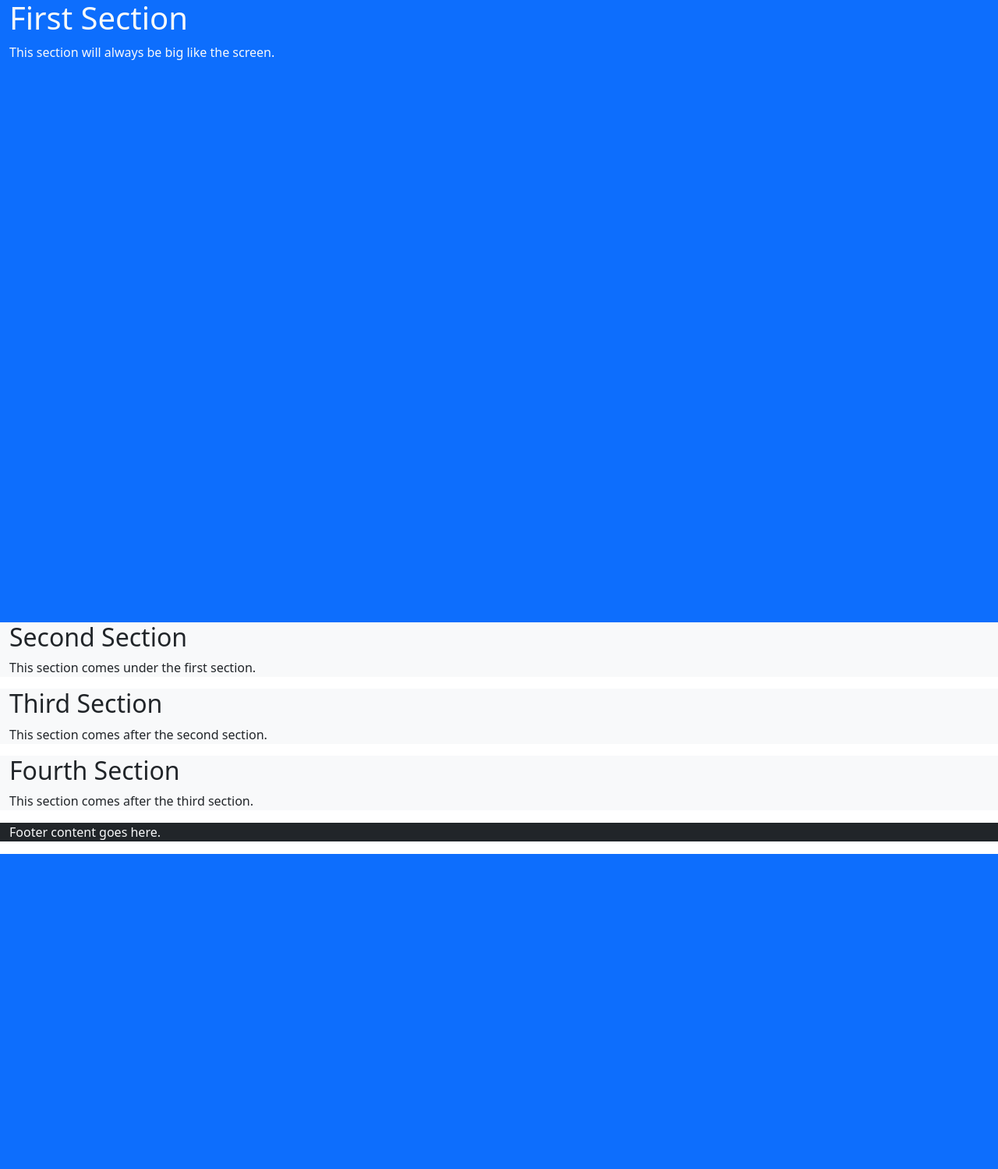
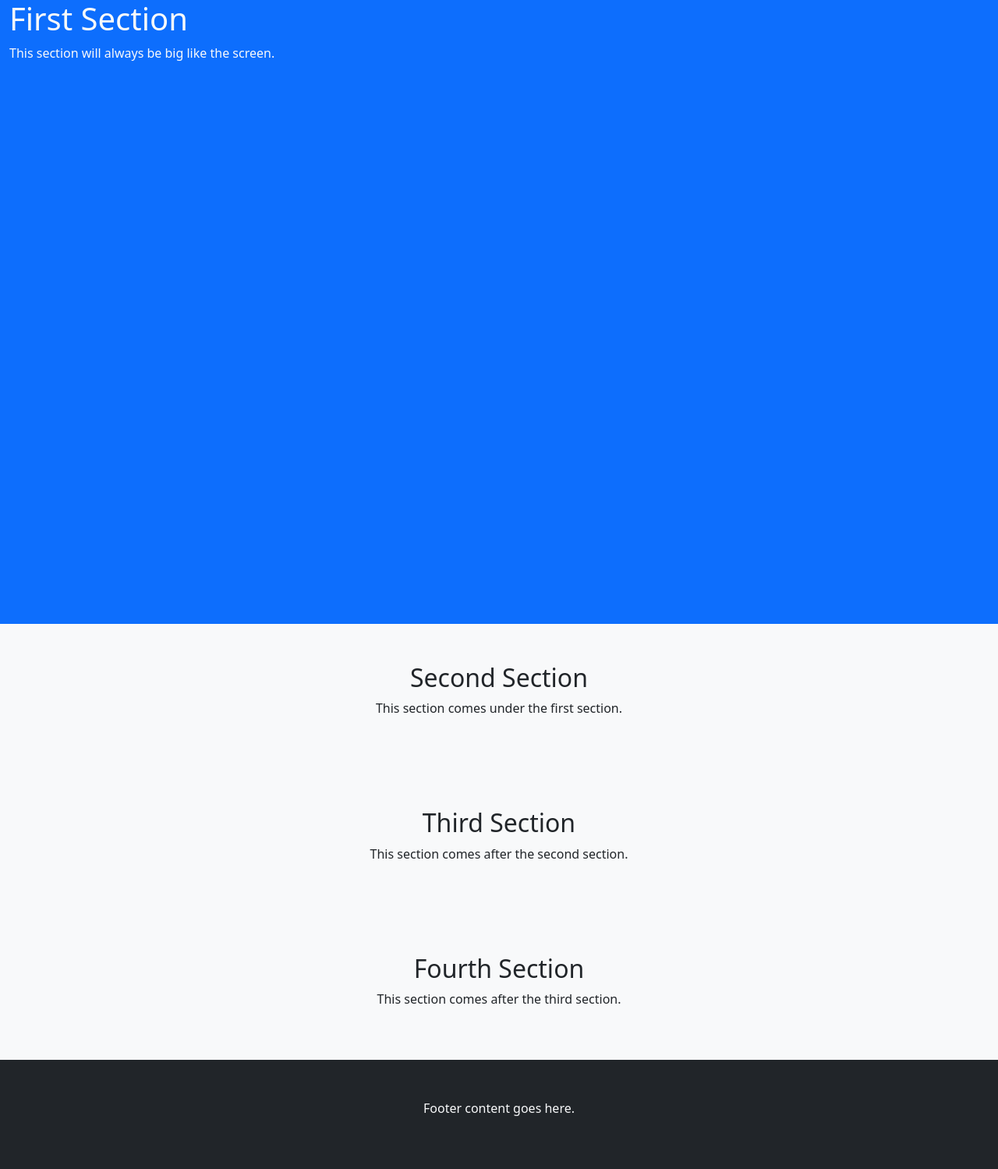
Before and after one commit to liborhavranek/Restaurant, a Flask app: page / in a window 1280 px wide. Shown: the whole page at 78% size. Before the commit the page ends 1095 px from the top, so only its background shows below. Run offline with Flask 3, Linux system fonts and the light colour scheme; some libraries are stand-ins or nearby versions.

Commit message:
Create index page
section are created

see #002

```diff
--- a/templates/index.html
+++ b/templates/index.html
@@ -3,20 +3,20 @@
 <head>
     <title>Flask Project</title>
     <!-- Add Bootstrap CSS link -->
-      <link href="https://cdn.jsdelivr.net/npm/bootstrap@5.2.3/dist/css/bootstrap.min.css" rel="stylesheet" integrity="sha384-rbsA2VBKQhggwzxH7pPCaAqO46MgnOM80zW1RWuH61DGLwZJEdK2Kadq2F9CUG65" crossorigin="anonymous">    <style>
+    <link href="https://cdn.jsdelivr.net/npm/bootstrap@5.2.3/dist/css/bootstrap.min.css" rel="stylesheet" integrity="sha384-rbsA2VBKQhggwzxH7pPCaAqO46MgnOM80zW1RWuH61DGLwZJEdK2Kadq2F9CUG65" crossorigin="anonymous">
+    <style>
         /* Add your custom CSS styles here */
         /* Set the height of the first section to match the screen height */
         #first-section {
             height: 100vh;
         }
 
-        /* Remove margin and padding between sections */
-        section {
-            margin-top: -1px;
-            padding-top: 0;
-            margin-bottom: 0;
-            padding-bottom: 0;
-        }
+      .section {
+        padding: 50px 0;
+        text-align: center;
+      }
+
+
     </style>
 </head>
 <body>
@@ -28,7 +28,7 @@
         </div>
     </section>
 
-    <section id="second-section" class="bg-light">
+    <section id="second-section" class="bg-light section">
         <!-- Content for the second section -->
         <div class="container-fluid">
             <h2>Second Section</h2>
@@ -36,7 +36,7 @@
         </div>
     </section>
 
-    <section id="third-section" class="bg-light">
+    <section id="third-section" class="bg-light section">
         <!-- Content for the third section -->
         <div class="container-fluid">
             <h2>Third Section</h2>
@@ -44,7 +44,7 @@
         </div>
     </section>
 
-    <section id="fourth-section" class="bg-light">
+    <section id="fourth-section" class="bg-light section">
         <!-- Content for the fourth section -->
         <div class="container-fluid">
             <h2>Fourth Section</h2>
@@ -52,7 +52,7 @@
         </div>
     </section>
 
-    <footer class="bg-dark text-light">
+    <footer class="bg-dark text-light section">
         <!-- Content for the footer -->
         <div class="container-fluid">
             <p>Footer content goes here.</p>
```
